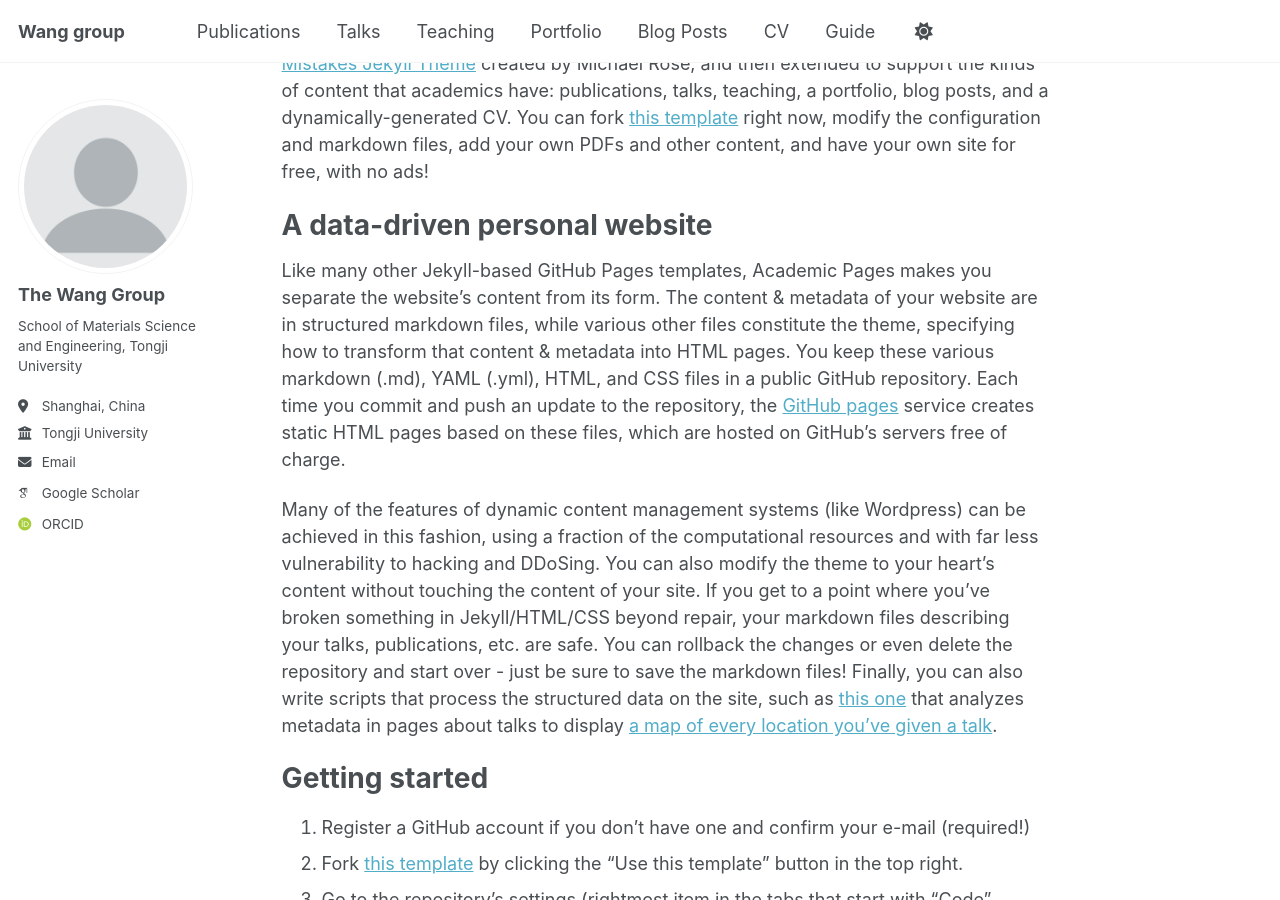
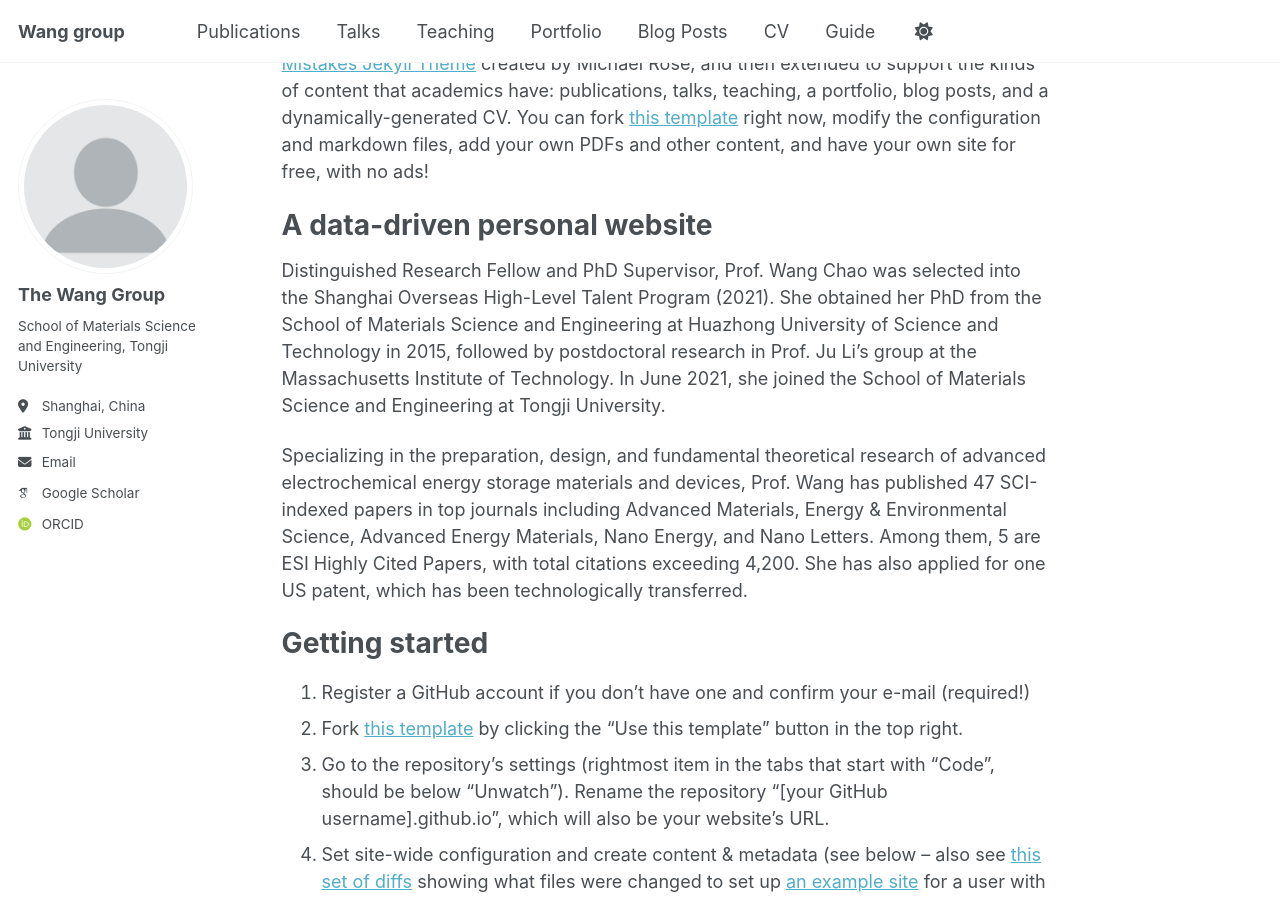
Before and after one commit to wadse-beep/wadse-beep.github.io, a Jekyll site: the page built from _pages/about.md, in a window 1280 px wide and 900 px high, scrolled down 227 px. Built offline with Jekyll 4.4.1, drawn with Linux system fonts in a browser that asks for light colours; some web fonts are replaced.

Commit message:
Update about.md

```diff
--- a/_pages/about.md
+++ b/_pages/about.md
@@ -11,9 +11,9 @@ This is the front page of a website that is powered by the [Academic Pages templ
 
 A data-driven personal website
 ======
-Like many other Jekyll-based GitHub Pages templates, Academic Pages makes you separate the website's content from its form. The content & metadata of your website are in structured markdown files, while various other files constitute the theme, specifying how to transform that content & metadata into HTML pages. You keep these various markdown (.md), YAML (.yml), HTML, and CSS files in a public GitHub repository. Each time you commit and push an update to the repository, the [GitHub pages](https://pages.github.com/) service creates static HTML pages based on these files, which are hosted on GitHub's servers free of charge.
+Distinguished Research Fellow and PhD Supervisor, Prof. Wang Chao was selected into the Shanghai Overseas High-Level Talent Program (2021). She obtained her PhD from the School of Materials Science and Engineering at Huazhong University of Science and Technology in 2015, followed by postdoctoral research in Prof. Ju Li’s group at the Massachusetts Institute of Technology. In June 2021, she joined the School of Materials Science and Engineering at Tongji University.
 
-Many of the features of dynamic content management systems (like Wordpress) can be achieved in this fashion, using a fraction of the computational resources and with far less vulnerability to hacking and DDoSing. You can also modify the theme to your heart's content without touching the content of your site. If you get to a point where you've broken something in Jekyll/HTML/CSS beyond repair, your markdown files describing your talks, publications, etc. are safe. You can rollback the changes or even delete the repository and start over - just be sure to save the markdown files! Finally, you can also write scripts that process the structured data on the site, such as [this one](https://github.com/academicpages/academicpages.github.io/blob/master/talkmap.ipynb) that analyzes metadata in pages about talks to display [a map of every location you've given a talk](https://academicpages.github.io/talkmap.html).
+Specializing in the preparation, design, and fundamental theoretical research of advanced electrochemical energy storage materials and devices, Prof. Wang has published 47 SCI-indexed papers in top journals including Advanced Materials, Energy & Environmental Science, Advanced Energy Materials, Nano Energy, and Nano Letters. Among them, 5 are ESI Highly Cited Papers, with total citations exceeding 4,200. She has also applied for one US patent, which has been technologically transferred.
 
 Getting started
 ======
```
